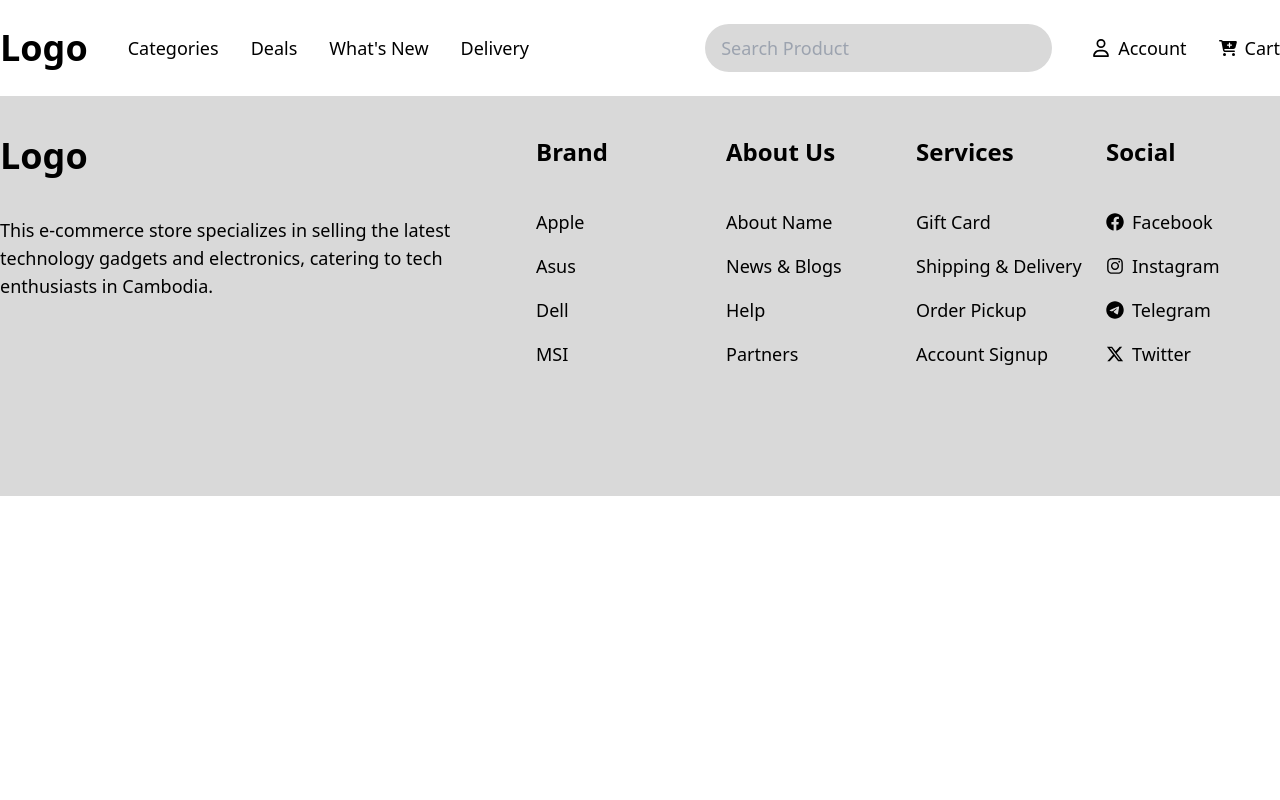
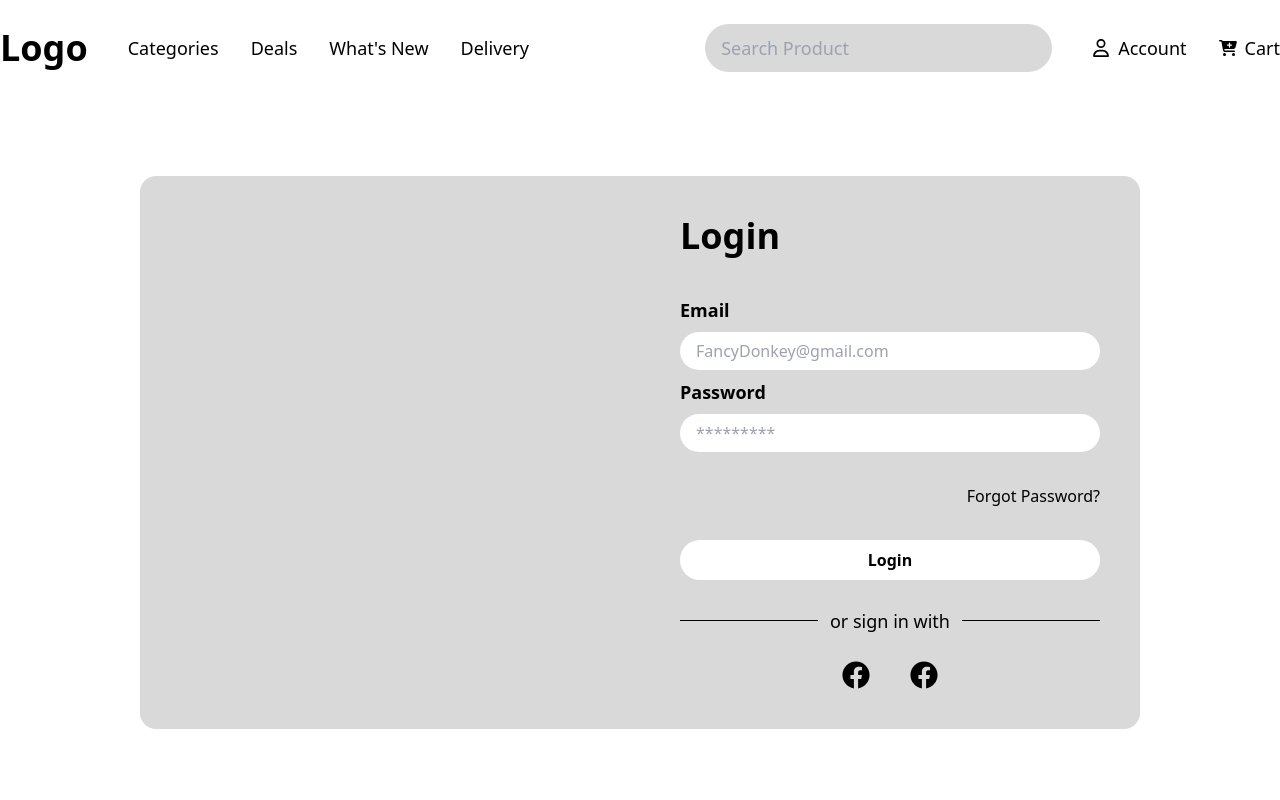
Before and after one commit to SodaraSou/Computer-Store-Website, a React (Create React App) app: page /login in a window 1280 px wide. Shown: the top 800 px of the page. Built offline with nearby package versions, Linux system fonts and the light colour scheme.

Commit message:
Finished login design

```diff
--- a/src/App.js
+++ b/src/App.js
@@ -3,6 +3,7 @@
 import Footer from "./components/Footer";
 import Home from "./pages/Home";
 import ProductPage from "./pages/ProductPage";
+import Login from "./pages/Login";
 import { ComputerStoreProvider } from "./contexts/ComputerStoreContext";
 
 function App() {
@@ -13,6 +14,7 @@
         <Routes>
           <Route path="/" element={<Home />} />
           <Route path="/productpage" element={<ProductPage />} />
+          <Route path="/login" element={<Login />} />
         </Routes>
         <Footer />
       </Router>
--- /dev/null
+++ b/src/pages/Login.jsx
@@ -0,0 +1,72 @@
+import FacebookSvg from "../assets/svg/facebook.svg";
+import { Link } from "react-router-dom";
+
+function Login() {
+  return (
+    <div className="max-w-7xl mx-auto">
+      <section className="p-4 xl:py-10 xl:px-0">
+        <div className="max-w-[1000px] flex justify-center h-auto bg-[#D9D9D9] rounded-2xl my-10 mx-auto">
+          <div className="hidden w-full md:w-1/2  md:flex items-center justify-center">
+            {/* <img src="./manComputer.png" width={308} height={330} alt="" /> */}
+          </div>
+          <div className="w-full md:w-1/2 p-10">
+            <h1 className="text-4xl font-bold mb-10">Login</h1>
+            <div className="flex flex-col gap-2">
+              <div className="flex flex-col gap-2">
+                <label htmlFor="firstName" className="text-lg font-semibold">
+                  Email
+                </label>
+                <input
+                  type="text"
+                  placeholder="FancyDonkey@gmail.com"
+                  className="rounded-full w-full h-[38px] px-4"
+                />
+              </div>
+              <div className="flex flex-col gap-2">
+                <label htmlFor="firstName" className="text-lg font-semibold">
+                  Password
+                </label>
+                <input
+                  type="text"
+                  placeholder="*********"
+                  className="rounded-full w-full h-[38px] px-4"
+                />
+              </div>
+              <div className="flex justify-end mt-6">
+                <Link to="/">Forgot Password?</Link>
+              </div>
+              <button className="w-full my-6 rounded-full bg-white p-2 font-semibold hover:bg-sky-400 hover:duration-200">
+                Login
+              </button>
+              <div className="relative flex items-center justify-center py-2">
+                <div className="h-[1px] bg-black flex-grow"></div>
+                <p className="absolute text-lg bg-[#D9D9D9] px-3">
+                  or sign in with
+                </p>
+              </div>
+              <div className="flex justify-center mt-6 gap-10">
+                <Link to="/">
+                  {" "}
+                  <img
+                    src={FacebookSvg}
+                    alt="Facebook Logo"
+                    className="w-7 h-7"
+                  />
+                </Link>
+                <Link to="/">
+                  <img
+                    src={FacebookSvg}
+                    alt="Google Logo"
+                    className="w-7 h-7"
+                  />
+                </Link>
+              </div>
+            </div>
+          </div>
+        </div>
+      </section>
+    </div>
+  );
+}
+
+export default Login;
```
